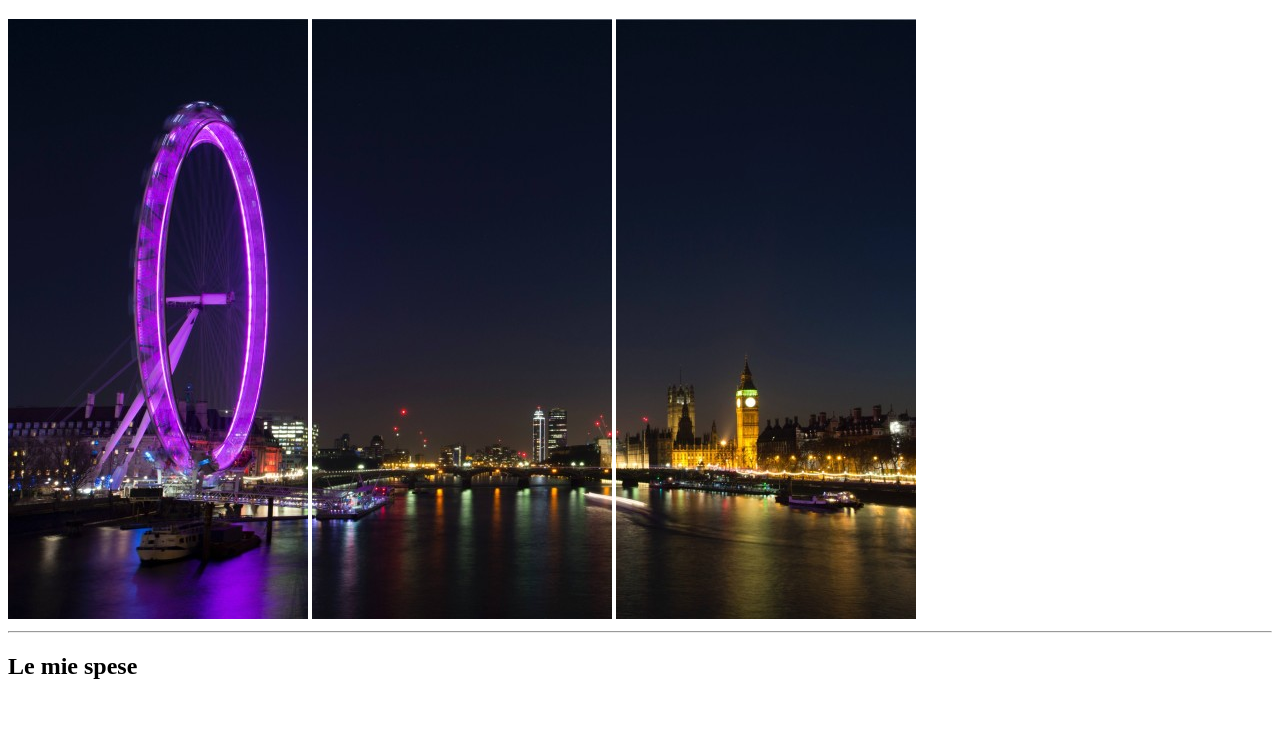
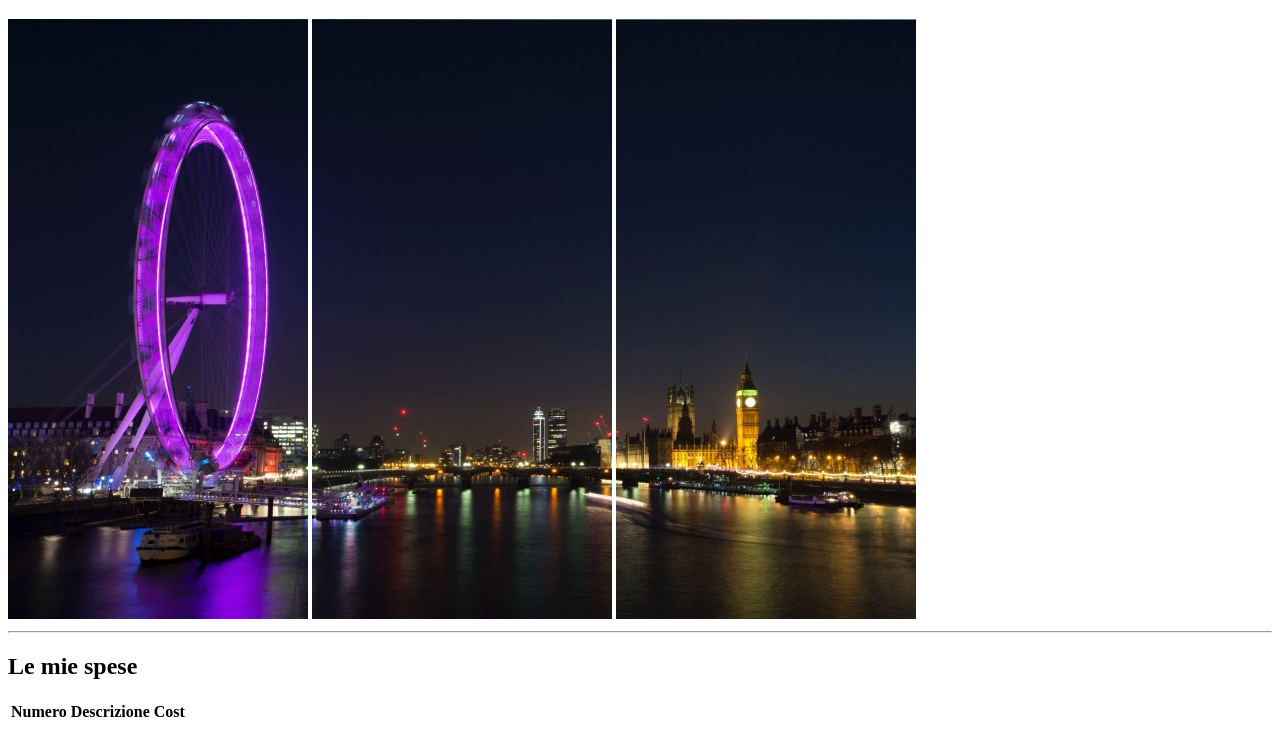
Before and after one commit to WandaSimeoli/html-london-trip, a plain HTML site: page index.html in a window 1280 px wide. Shown: the part 61-800 px from the top of the page. Drawn offline with Linux system fonts and the light colour scheme.

Commit message:
Creazione Tabella

```diff
--- a/index.html
+++ b/index.html
@@ -7,6 +7,8 @@
     <title>Il mio Viaggio a Londra</title>
 </head>
 <body>
+
+<!--Intestazione-->
     <header>
         <h1>Il mio Viaggio a Londra</h1>
         <img src="/img/pexels-bill-emrich-230794-0.jpg" alt="">
@@ -14,9 +16,20 @@
         <img src="/img/pexels-bill-emrich-230794-2.jpg" alt="">
         <hr>
     </header>
+<!--Fine intestazione-->
+
     <main>
         <section>
             <h2>Le mie spese</h2>
+             <table>
+                <thead>
+                    <tr>
+                        <th>Numero</th>
+                        <th>Descrizione</th>
+                        <th>Cost</th>
+                    </tr>
+                </thead>
+             </table>
         </section>
     </main>
 </body>
```
